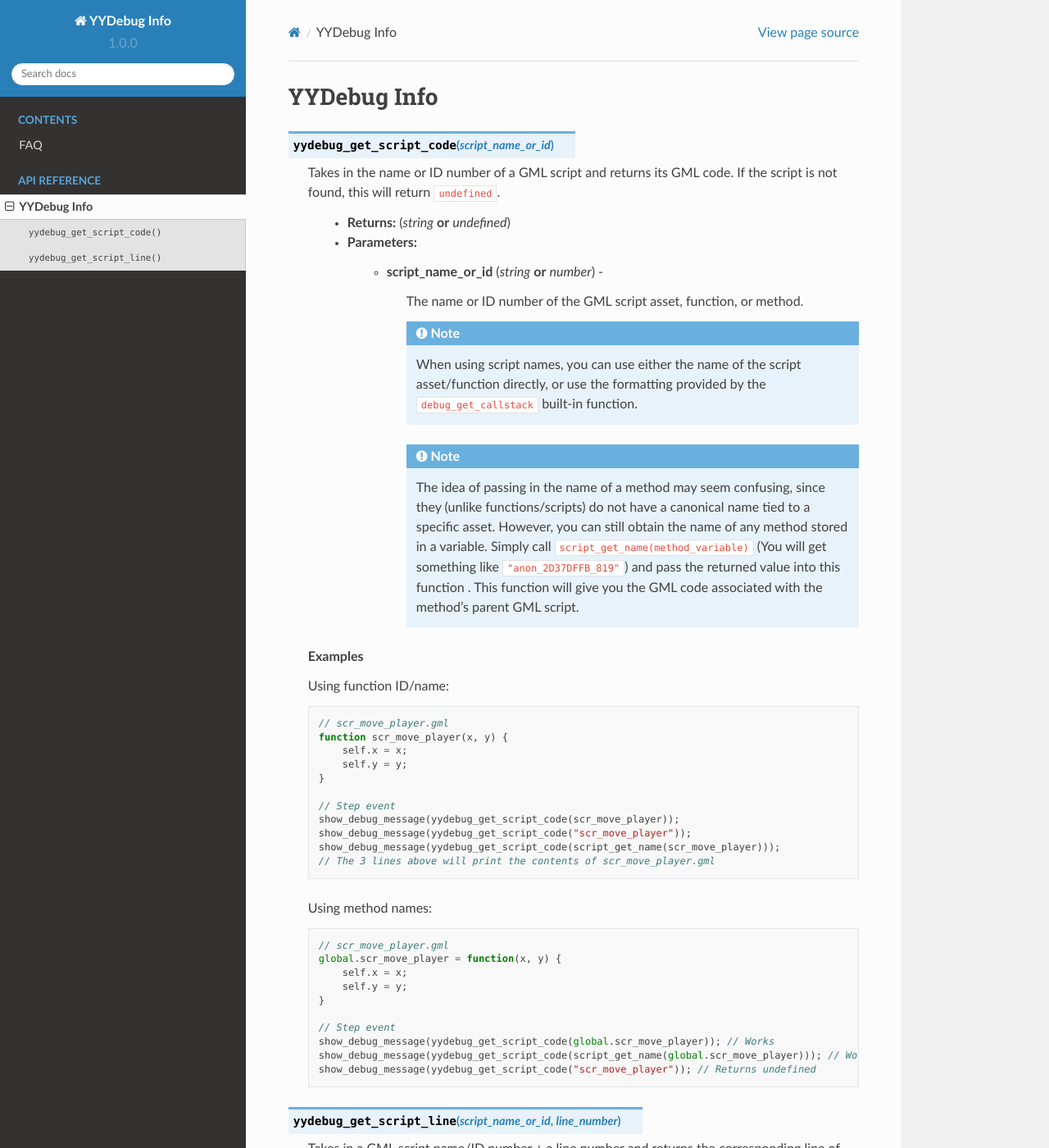
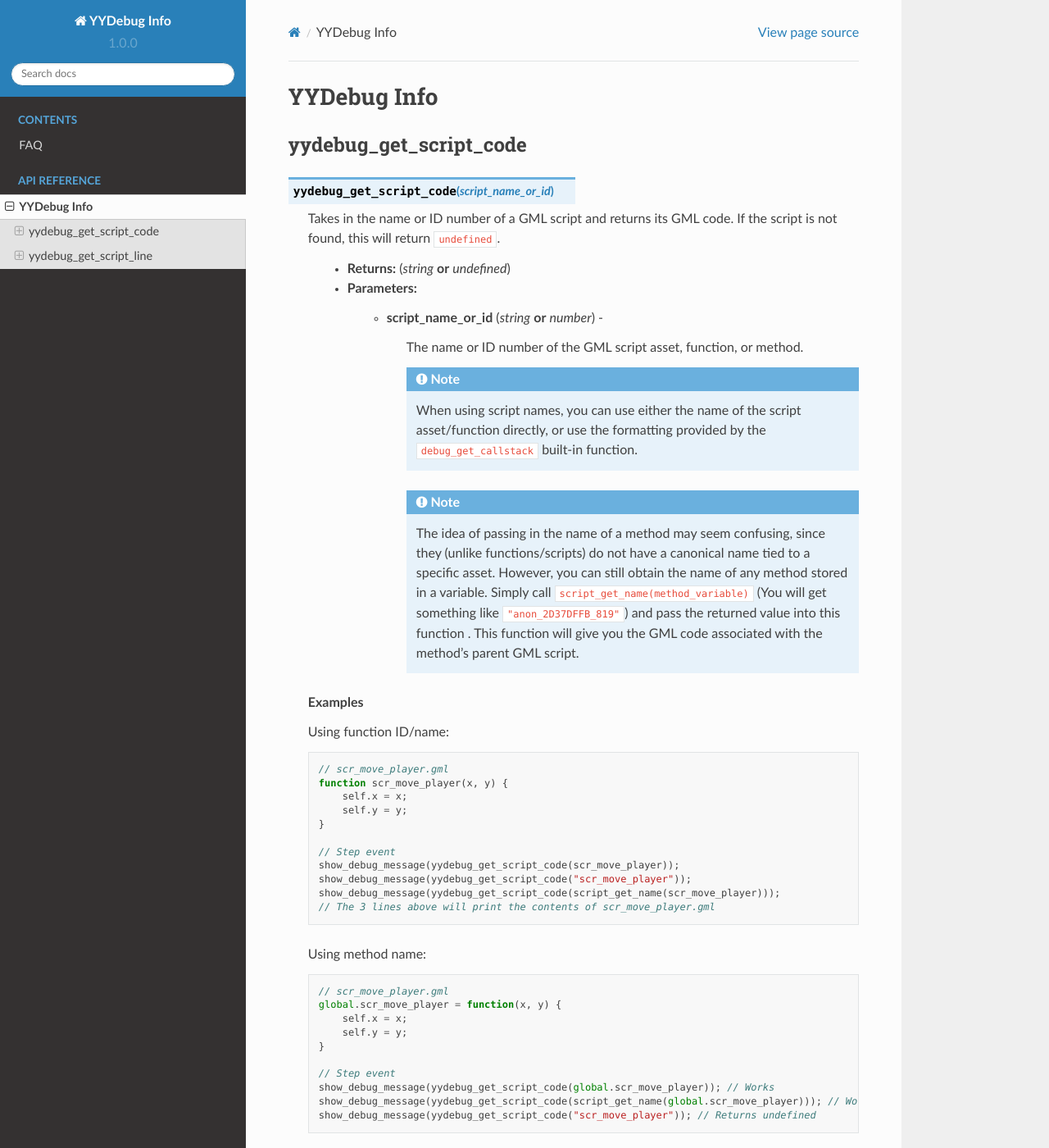
Before and after one commit to pixel-coffee/yydebuginfodocs, a Sphinx documentation site: the page built from docs/source/yydebug_info.rst, in a window 1280 px wide and 1400 px high. Shown: the whole window at 82% size. Built offline with Sphinx 7.4.7 and the Read the Docs theme 2.0.0, drawn with Linux system fonts in a browser that asks for light colours; some of the changed text lies outside the part shown.

Commit message:
Update yydebug_info.rst

```diff
--- a/docs/source/yydebug_info.rst
+++ b/docs/source/yydebug_info.rst
@@ -1,5 +1,8 @@
 YYDebug Info
 ============
+
+yydebug_get_script_code
+^^^^^^^^^^^^^^^^^^^^^^^
 
 .. py:function:: yydebug_get_script_code(script_name_or_id)
 
@@ -42,7 +45,7 @@ YYDebug Info
         show_debug_message(yydebug_get_script_code(script_get_name(scr_move_player)));
         // The 3 lines above will print the contents of scr_move_player.gml
 
-    Using method names:
+    Using method name:
 
     .. code-block:: javascript
 
@@ -56,6 +59,9 @@ YYDebug Info
         show_debug_message(yydebug_get_script_code(global.scr_move_player)); // Works
         show_debug_message(yydebug_get_script_code(script_get_name(global.scr_move_player))); // Works
         show_debug_message(yydebug_get_script_code("scr_move_player")); // Returns undefined
+
+yydebug_get_script_line
+^^^^^^^^^^^^^^^^^^^^^^^
 
 .. py:function:: yydebug_get_script_line(script_name_or_id, line_number)
 
```
